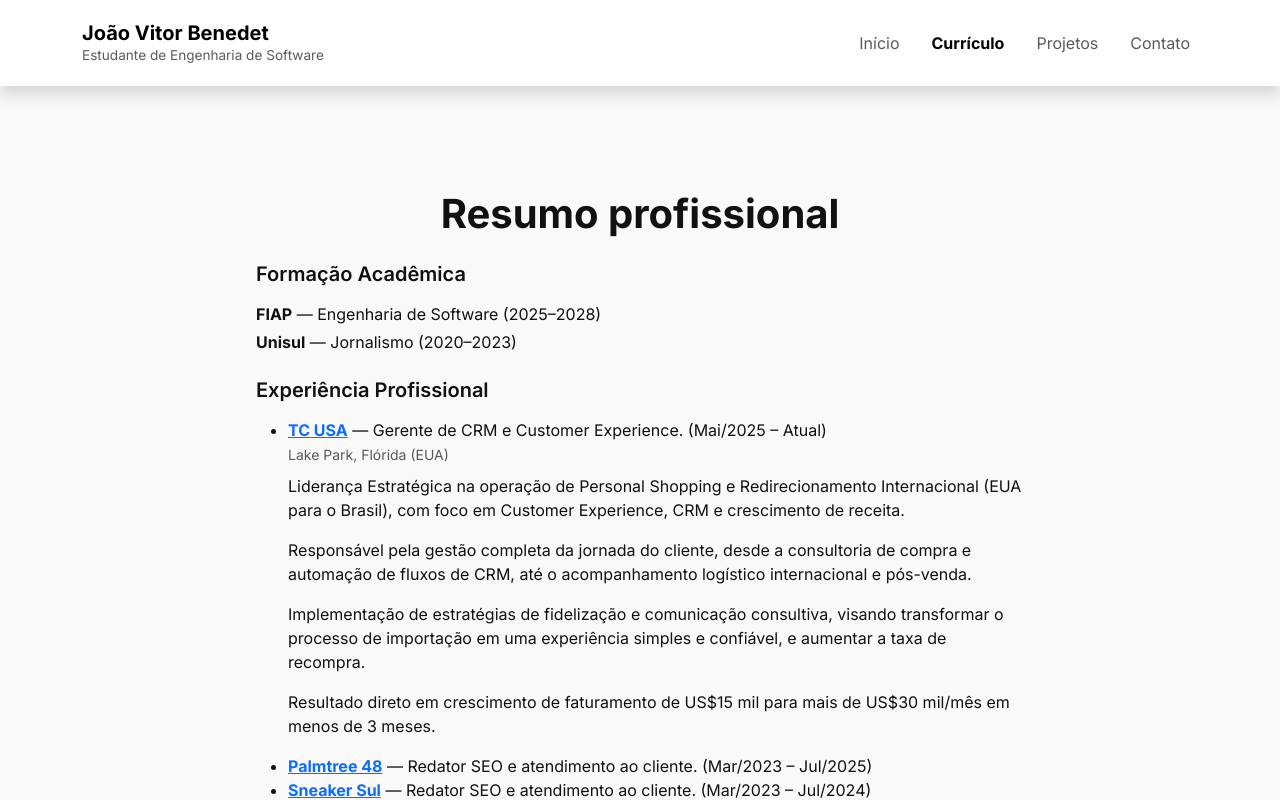
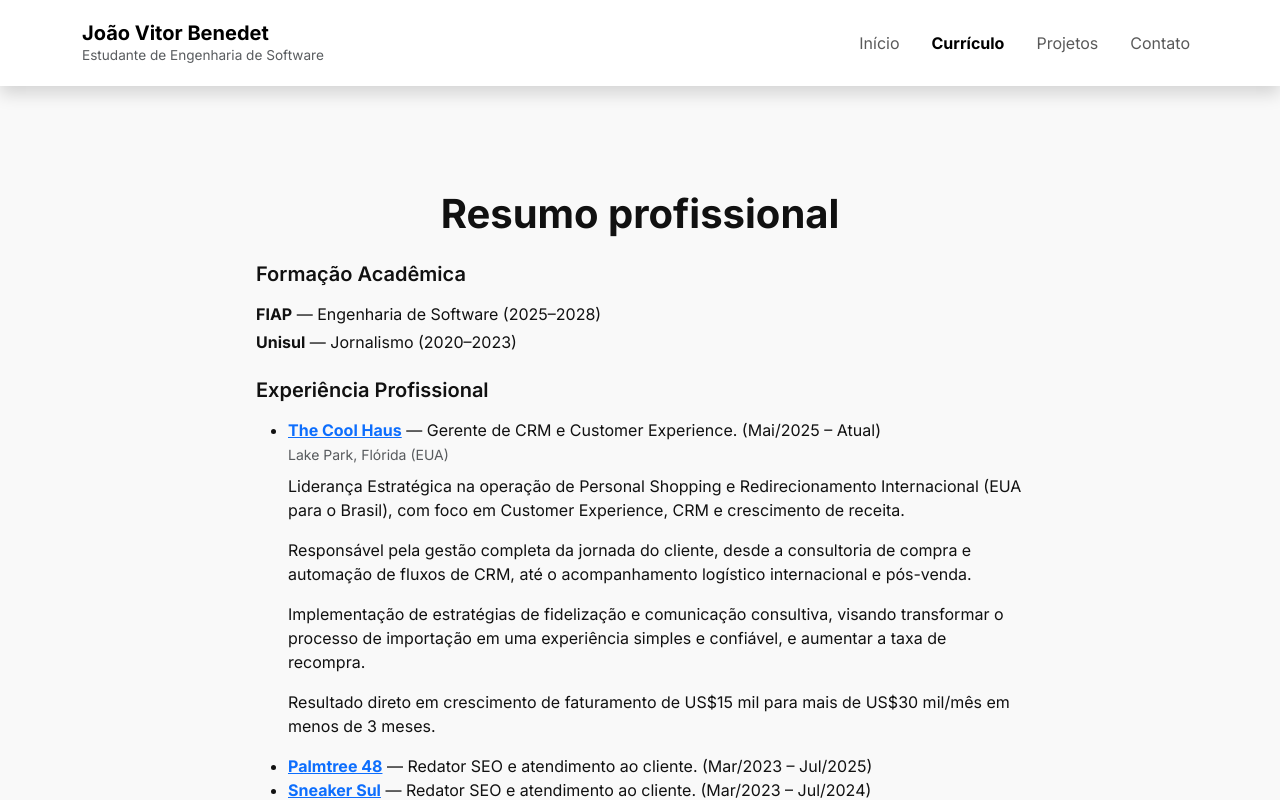
Before and after one commit to benedetjv/Portifolio, a React (Vite) app: page /sobre in a window 1280 px wide. Shown: the top 800 px of the page. Built offline with nearby package versions, Linux system fonts and the light colour scheme.

Commit message:
Atualiza nome da empresa e link do Instagram para The Cool Haus em Sobre.jsx

```diff
--- a/src/pages/Sobre.jsx
+++ b/src/pages/Sobre.jsx
@@ -20,8 +20,8 @@ export default function Sobre() {
 
           <li>
             <strong>
-              <a href="https://www.instagram.com/teucoolusa/" target="_blank" rel="noreferrer">
-                TC USA
+              <a href="https://www.instagram.com/thecoolhaus/" target="_blank" rel="noreferrer">
+                The Cool Haus
               </a>
             </strong> — Gerente de CRM e Customer Experience. (Mai/2025 – Atual) <br />
             <small className="text-muted">Lake Park, Flórida (EUA)</small>
```
